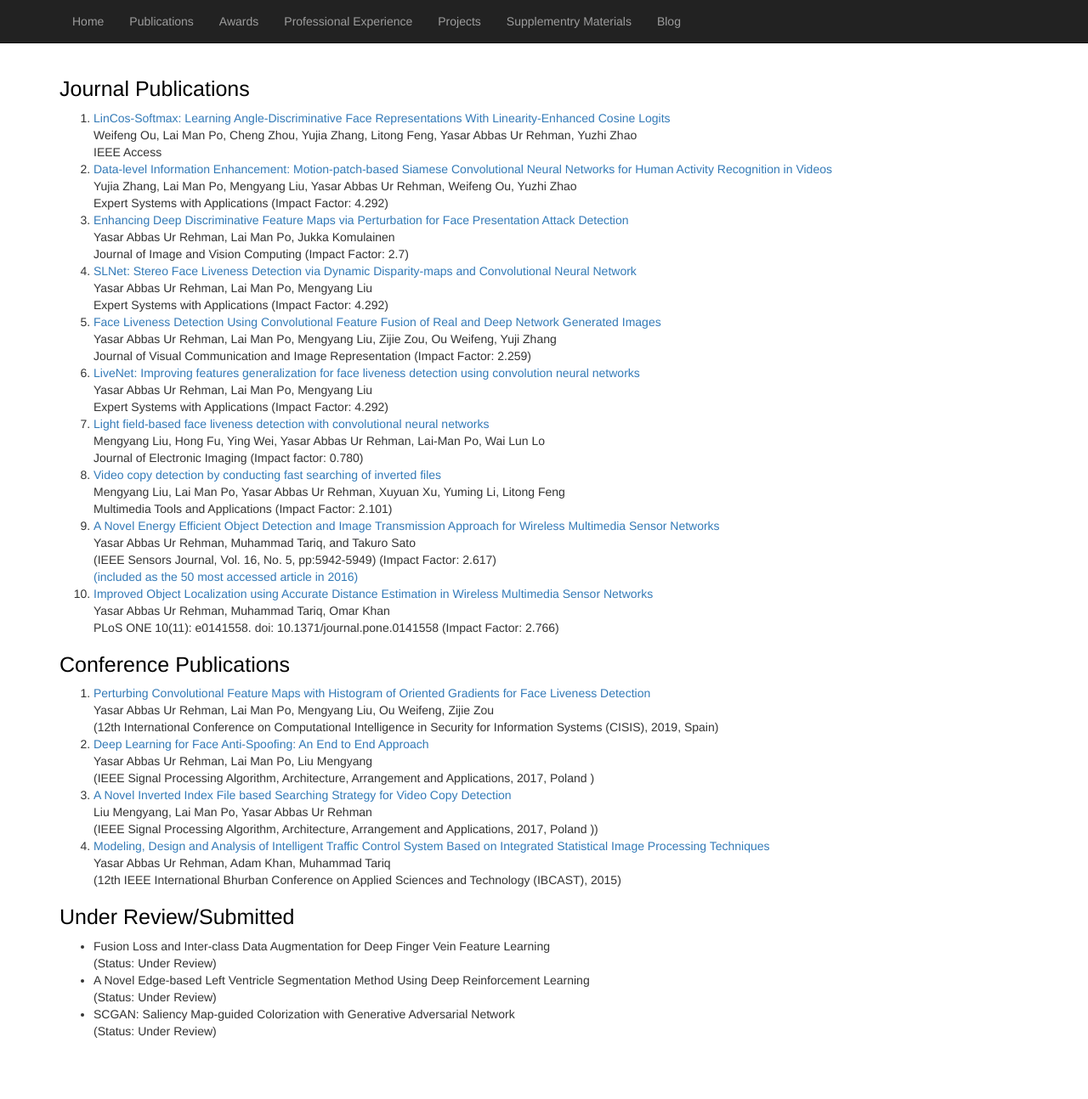
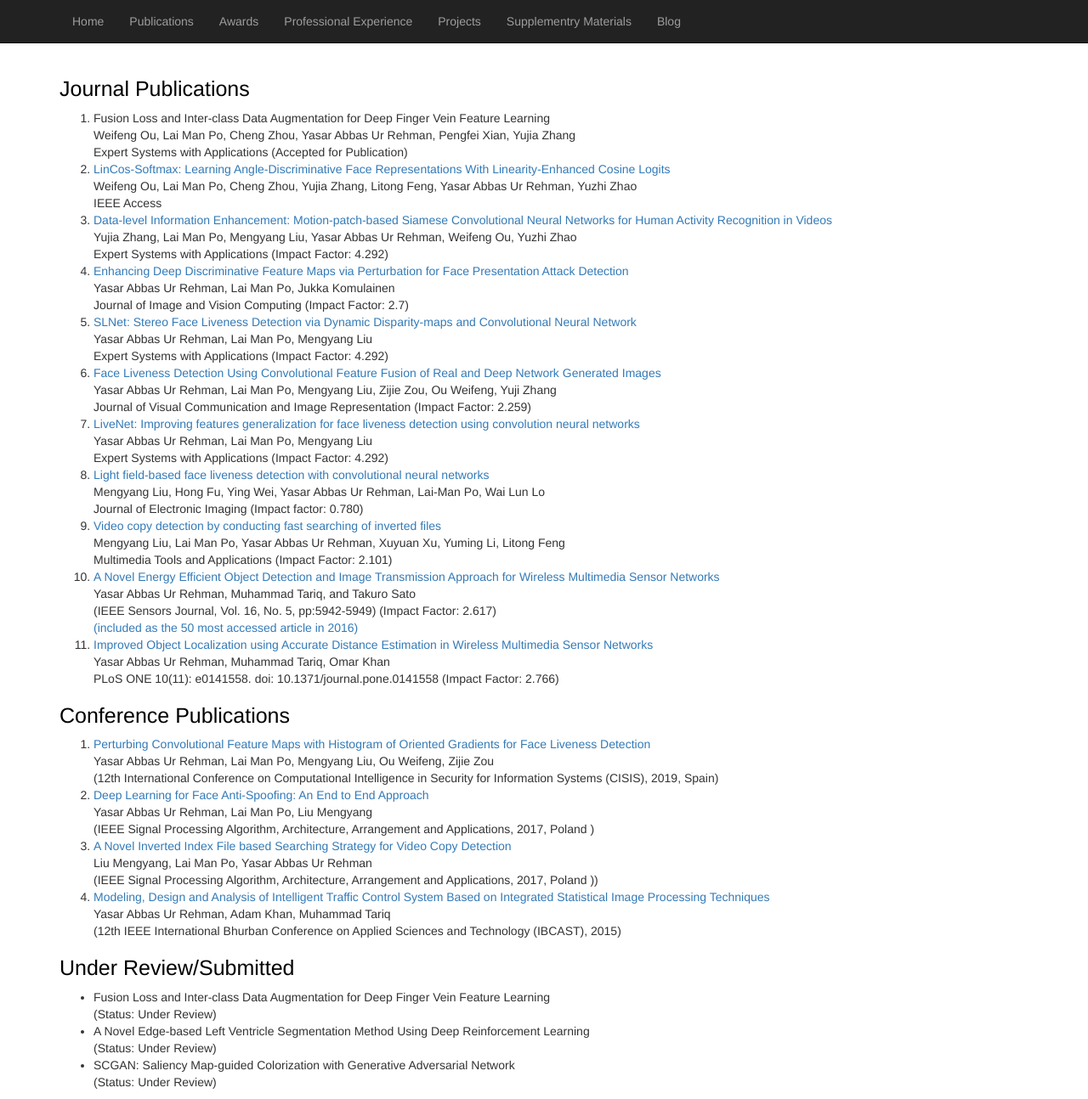
Before and after one commit to yasar-rehman/yasar, a Jekyll site: the page built from publications.md, in a window 1280 px wide. Shown: the whole page at 85% size. Built offline with Jekyll 4.4.1, drawn with Linux system fonts in a browser that asks for light colours; our own code applies the rules of GitHub Pages for plain Markdown files; before the commit the page ends 1234 px from its top, so only the background shows below that.

Commit message:
Update publications.md

```diff
--- a/publications.md
+++ b/publications.md
@@ -4,6 +4,9 @@
 <p>
 <h1 style="color:black; font-size:25px"> Journal Publications </h1>
 <ol type="1">
+ <li>Fusion Loss and Inter-class Data Augmentation for Deep Finger Vein Feature Learning <br>
+ Weifeng Ou, Lai Man Po, Cheng Zhou, Yasar Abbas Ur Rehman, Pengfei Xian, Yujia Zhang <br>
+ Expert Systems with Applications (Accepted for Publication)</li>
 <li><a href="https://ieeexplore.ieee.org/document/9116942">LinCos-Softmax: Learning Angle-Discriminative Face Representations With Linearity-Enhanced Cosine Logits</a><br>
 Weifeng Ou, Lai Man Po, Cheng Zhou, Yujia Zhang, Litong Feng, Yasar Abbas Ur Rehman, Yuzhi Zhao<br>
 IEEE Access</li>
```
